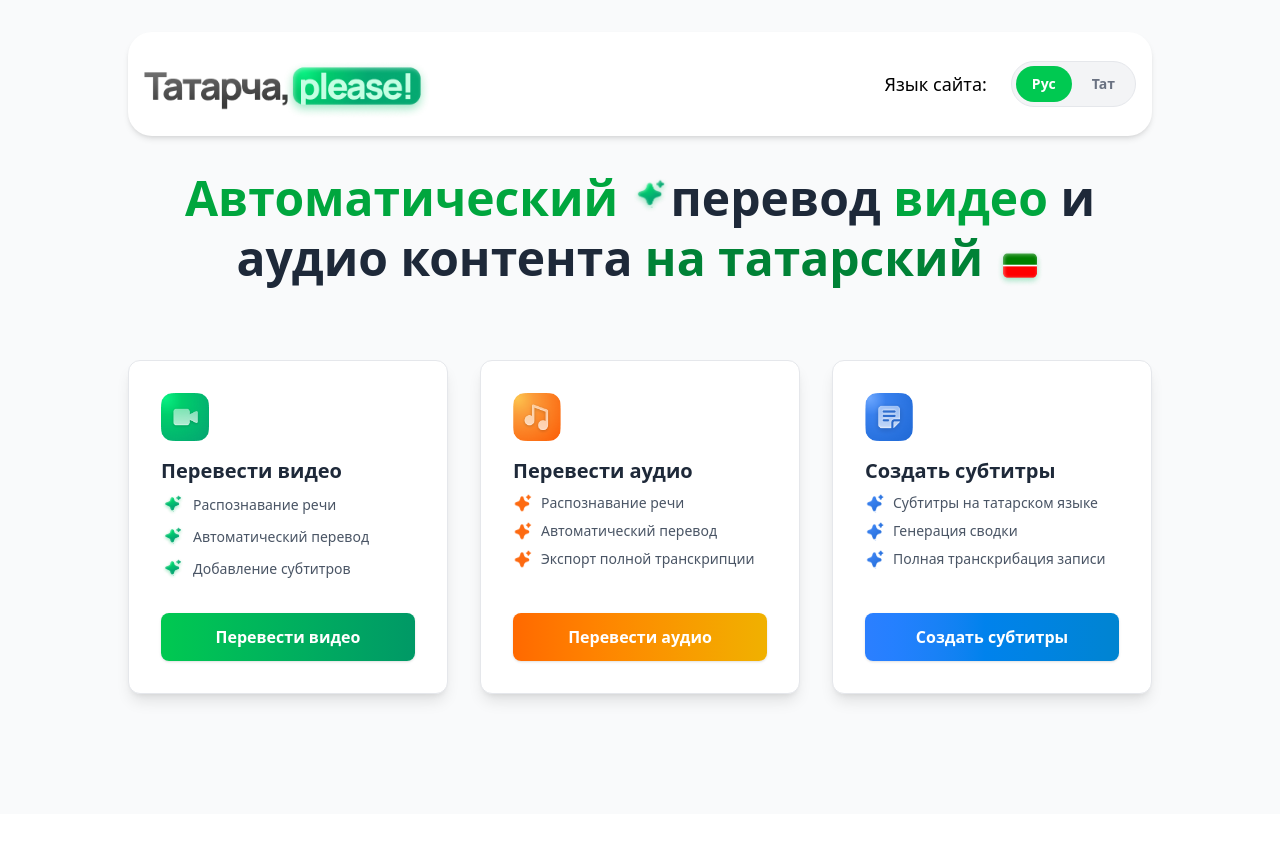
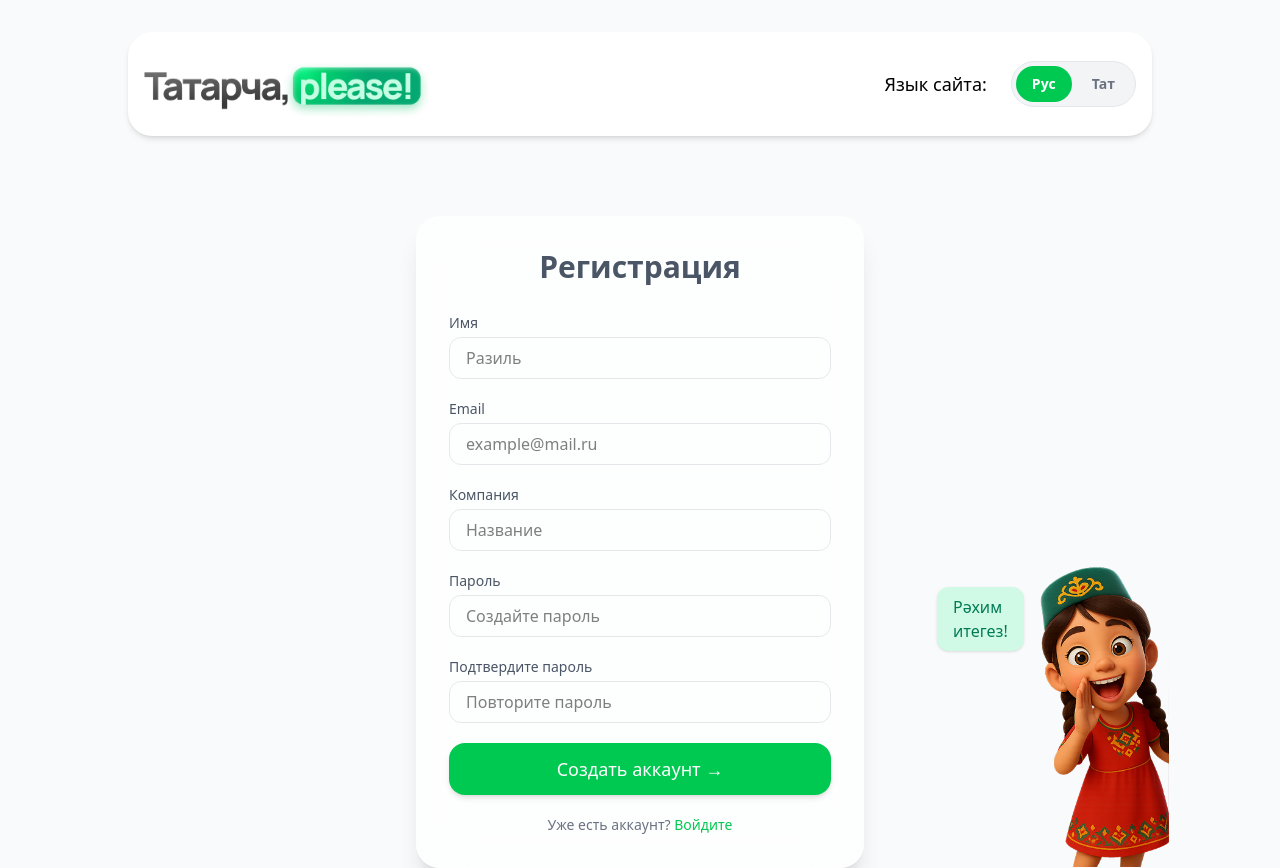
Before and after one commit to Mazzotta33/TatarBy, a React (Vite) app: page / in a window 1280 px wide. Before the commit the page ends 814 px from the top, so only its background shows below. Built offline with nearby package versions, Linux system fonts and the light colour scheme.

Commit message:
register complete

```diff
--- a/src/App.tsx
+++ b/src/App.tsx
@@ -1,13 +1,15 @@
 import './App.css'
+import {Route, Routes} from "react-router-dom";
 import UploadFile from "./Components/UploadFile.tsx";
 import ExportFileTranslate from "./Components/ExportFileTranslate.tsx";
-import {Route, Routes} from "react-router-dom";
 import EditPage from "./Components/EditPage.tsx";
 import Layout from "./Components/Layout.tsx";
 import VideoWithSubtitles from "./Components/VideoWithSubtitles.tsx";
 import ExportFileSub from "./Components/ExportFileSub.tsx";
 import AudioPage from "./Components/AudioPage.tsx";
 import ExportAudio from "./Components/ExportAudio.tsx";
+import Login from "./Components/Login.tsx";
+import Registration from "./Components/Registration.tsx";
 
 function App() {
 
@@ -15,7 +17,9 @@ function App() {
       <div className="min-h-screen bg-gray-50">
           <Routes>
               <Route path="/" element={<Layout/>}>
-                  <Route index element={<UploadFile/>} />
+                  <Route path="/" element={<Registration/>} />
+                  <Route path="/login" element={<Login/>} />
+                  <Route path="/upload" element={<UploadFile/>} />
                   <Route path="/edit" element={<EditPage/>} />
                   <Route path="/editSub" element={<VideoWithSubtitles/>} />
                   <Route path="/editAudio" element={<AudioPage/>} />
@@ -23,6 +27,8 @@ function App() {
                   <Route path="/exportSub" element={<ExportFileSub/>} />
                   <Route path="/exportAudio" element={<ExportAudio/>} />
               </Route>
+
+
           </Routes>
       </div>
   )
--- /dev/null
+++ b/src/Components/Login.tsx
@@ -0,0 +1,53 @@
+import {Link, useNavigate} from "react-router-dom";
+
+const Login = () => {
+    const navigate = useNavigate();
+
+    const handleSubmit = (e: React.FormEvent) => {
+        e.preventDefault();
+        navigate("/upload");
+    };
+
+
+    return (
+        <div className="flex flex-col items-center justify-center mt-20">
+            <form
+                onSubmit={handleSubmit}
+                className="bg-white/70 backdrop-blur-xl rounded-3xl shadow-xl w-full max-w-md p-8 flex flex-col gap-5 border border-white/40">
+                <h2 className="text-3xl font-bold text-gray-600 text-center mb-2">Вход</h2>
+
+                <div className="flex flex-col">
+                    <label htmlFor="email">Email</label>
+                    <input
+                        type="email" id="email" placeholder="example@email.com"
+                        className="rounded-xl border border-gray-200 px-4 py-2 focus:ring-2 focus:ring-emerald-400 outline-none transition-all"
+                    />
+                </div>
+
+                <div className="flex flex-col">
+                    <label htmlFor="password">Пароль</label>
+                    <input
+                        type="password" id="password" placeholder="Введите ваш пароль"
+                        className="rounded-xl border border-gray-200 px-4 py-2 focus:ring-2 focus:ring-emerald-400 outline-none transition-all"
+                    />
+                </div>
+
+                <button
+                    type="submit"
+                    className="w-full bg-green-500 text-white py-3 rounded-2xl font-medium text-lg shadow-md hover:bg-green-600 transition-all"
+                >
+                    Войти →
+                </button>
+
+                <p className="text-center text-sm text-gray-500">
+                    Нет аккаунта?
+                    <Link to="/" className="text-green-500 hover:underline ml-2">
+                        Регистрация
+                    </Link>
+                </p>
+            </form>
+        </div>
+    )
+}
+
+export default Login;
--- /dev/null
+++ b/src/Components/Registration.tsx
@@ -0,0 +1,171 @@
+import { Link, useNavigate } from "react-router-dom";
+import {useRegisterUserMutation} from "../Redux/api/registerApi.ts";
+import {useState} from "react";
+
+const Registration = () => {
+    const navigate = useNavigate();
+
+    const [register, {isLoading, isError, error}] = useRegisterUserMutation();
+
+    const [formData, setFormData] = useState(
+        {
+            username: "",
+            email: "",
+            company: "",
+            password: "",
+            confirmPassword: ""
+        }
+    )
+
+    const handleChange = (e: React.ChangeEvent<HTMLInputElement>) => {
+        setFormData({
+            ...formData,
+            [e.target.id]: e.target.value
+        });
+    };
+
+    const handleRegister = async(e: React.FormEvent) => {
+        e.preventDefault();
+
+        if (formData.password !== formData.confirmPassword) {
+            alert("Пароли не совпадают!");
+            return;
+        }
+
+        const payload = {
+            username: formData.username,
+            email: formData.email,
+            password: formData.password
+        };
+
+        try {
+            await register(payload).unwrap();
+            navigate("/login");
+        }catch (err: any){
+            console.error("Ошибка регистрации:", err);
+        }
+    }
+
+    return (
+        <div className="flex flex-col items-center justify-center mt-20">
+            <form
+                onSubmit={handleRegister}
+                className="bg-white/70 backdrop-blur-xl rounded-3xl shadow-xl w-full max-w-md p-8 flex flex-col gap-5 border border-white/40"
+            >
+                <h2 className="text-3xl font-bold text-gray-600 text-center mb-2">
+                    Регистрация
+                </h2>
+
+                <div className="flex flex-col">
+                    <label htmlFor="username" className="text-gray-600 mb-1 text-sm">
+                        Имя
+                    </label>
+                    <input
+                        type="text"
+                        id="username"
+                        placeholder="Разиль"
+                        value={formData.username}
+                        onChange={handleChange}
+                        required
+                        className="rounded-xl border border-gray-200 px-4 py-2 focus:ring-2 focus:ring-emerald-400 outline-none transition-all"
+                    />
+                </div>
+
+                <div className="flex flex-col">
+                    <label htmlFor="Email" className="text-gray-600 mb-1 text-sm">
+                        Email
+                    </label>
+                    <input
+                        type="email"
+                        id="email"
+                        placeholder="example@mail.ru"
+                        value={formData.email}
+                        onChange={handleChange}
+                        required
+                        className="rounded-xl border border-gray-200 px-4 py-2 focus:ring-2 focus:ring-emerald-400 outline-none transition-all"
+                    />
+                </div>
+
+                <div className="flex flex-col">
+                    <label htmlFor="company" className="text-gray-600 mb-1 text-sm">
+                        Компания
+                    </label>
+                    <input
+                        type="text"
+                        id="company"
+                        placeholder="Название"
+                        value={formData.company}
+                        onChange={handleChange}
+                        required
+                        className="rounded-xl border border-gray-200 px-4 py-2 focus:ring-2 focus:ring-emerald-400 outline-none transition-all"
+                    />
+                </div>
+
+                <div className="flex flex-col">
+                    <label htmlFor="password" className="text-gray-600 mb-1 text-sm">
+                        Пароль
+                    </label>
+                    <input
+                        type="password"
+                        id="password"
+                        placeholder="Создайте пароль"
+                        value={formData.password}
+                        onChange={handleChange}
+                        minLength={8}
+                        required
+                        className="rounded-xl border border-gray-200 px-4 py-2 focus:ring-2 focus:ring-emerald-400 outline-none transition-all"
+                    />
+                </div>
+
+                <div className="flex flex-col">
+                    <label htmlFor="confirmPassword" className="text-gray-600 mb-1 text-sm">
+                        Подтвердите пароль
+                    </label>
+                    <input
+                        type="password"
+                        id="confirmPassword"
+                        placeholder="Повторите пароль"
+                        value={formData.confirmPassword}
+                        onChange={handleChange}
+                        required
+                        className="rounded-xl border border-gray-200 px-4 py-2 focus:ring-2 focus:ring-emerald-400 outline-none transition-all"
+                    />
+                </div>
+
+                {isError && (
+                    <p className="text-red-500 text-sm text-center">
+                        {(error as any)?.data?.message || "Ошибка при регистрации"}
+                    </p>
+                )}
+
+                <button
+                    type="submit"
+                    disabled={isLoading}
+                    className="w-full bg-green-500 text-white py-3 rounded-2xl font-medium text-lg shadow-md hover:bg-green-600 transition-all"
+                >
+                    {isLoading ? "Регистрация..." : "Создать аккаунт →"}
+                </button>
+
+                <p className="text-center text-sm text-gray-500">
+                    Уже есть аккаунт?{" "}
+                    <Link to="/login" className="text-green-500 hover:underline">
+                        Войдите
+                    </Link>
+                </p>
+
+                <img
+                    src="/tatar.png"
+                    alt="Mascot"
+                    className="absolute bottom-0 left-140 w-48 select-none"
+                />
+
+                <div
+                    className="absolute bottom-54 left-130 bg-emerald-100 text-emerald-700 font-medium px-4 py-2 rounded-xl shadow-sm">
+                    Рәхим итегез!
+                </div>
+            </form>
+        </div>
+    );
+};
+
+export default Registration;
--- /dev/null
+++ b/src/Redux/api/registerApi.ts
@@ -0,0 +1,26 @@
+import {createApi, fetchBaseQuery} from "@reduxjs/toolkit/query/react";
+
+export const registerApi = createApi({
+    reducerPath: 'registerApi',
+    baseQuery: fetchBaseQuery({ baseUrl: 'http://localhost:8000/' }),
+    endpoints: (builder) => ({
+        registerUser: builder.mutation<string, {username: string, password: string, email: string}>({
+            query: ({ username, password, email }) => ({
+                url: '/register',
+                method: 'POST',
+                body: { username, password, email },
+            }),
+        }),
+        loginUser: builder.mutation({
+            query: (body) => ({
+                url: '/login',
+                method: 'POST',
+                body: body
+            })
+        })
+    })
+})
+
+export const {
+    useRegisterUserMutation
+} = registerApi
--- a/src/Redux/store/store.ts
+++ b/src/Redux/store/store.ts
@@ -1,6 +1,7 @@
 import { configureStore } from '@reduxjs/toolkit';
 import {videoApi} from "../api/videoApi.ts";
 import languageSlice from "./languageSlice.ts";
+import {registerApi} from "../api/registerApi.ts";
 
 export type RootState = ReturnType<typeof store.getState>;
 export type AppDispatch = typeof store.dispatch;
@@ -8,6 +9,7 @@ export type AppDispatch = typeof store.dispatch;
 export const store = configureStore({
     reducer: {
         [videoApi.reducerPath]: videoApi.reducer,
+        [registerApi.reducerPath]: registerApi.reducer,
         language: languageSlice,
     },
     middleware: (getDefaultMiddleware) =>
```
Also changed, not shown: public/tatar.png (added).
